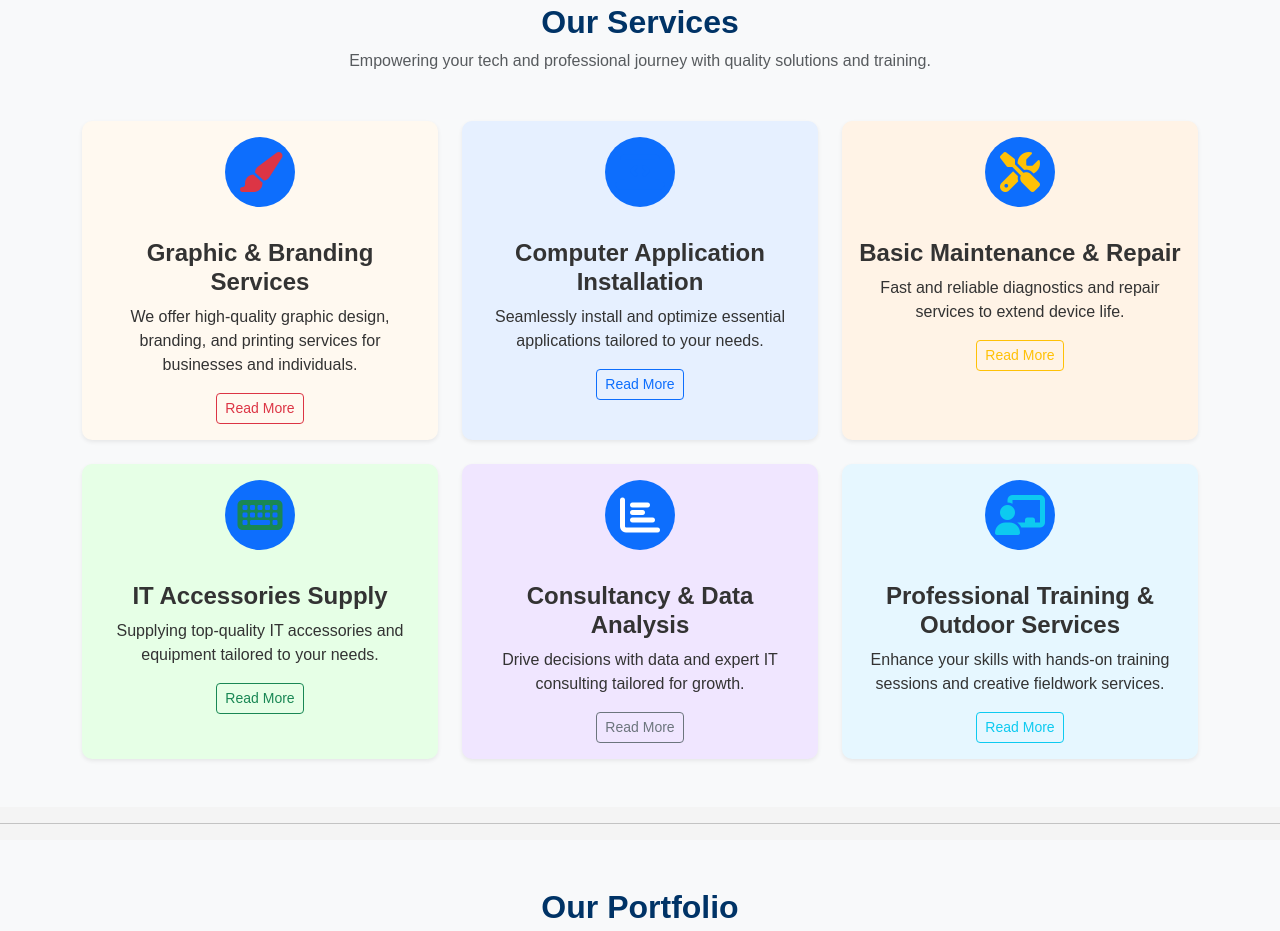
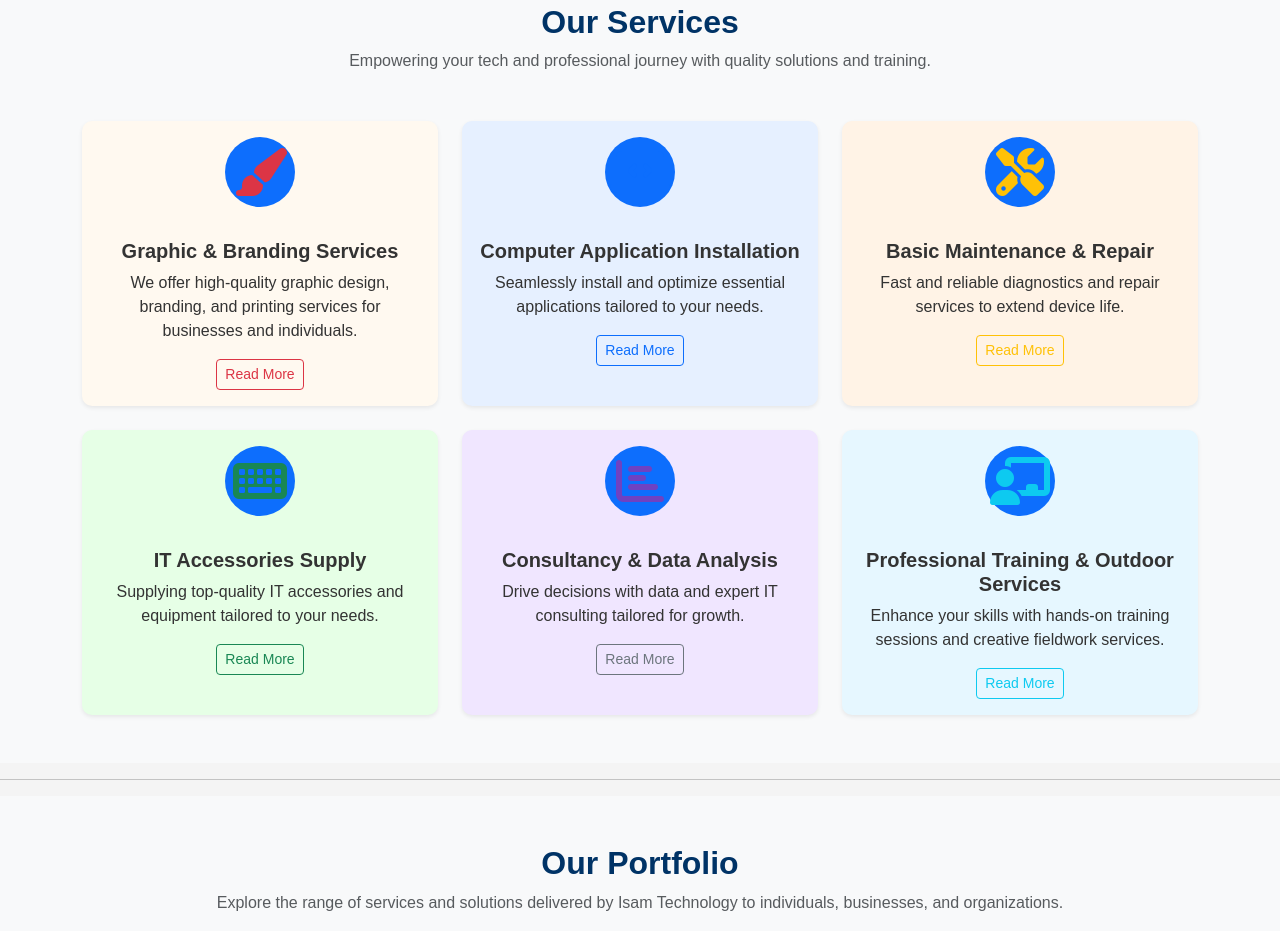
Before and after one commit to Samuelshuruma98/isam_tech, a plain HTML site: page index.html in a window 1280 px wide. Shown: the part 1429-2360 px from the top of the page. Drawn offline with nearby package versions, Linux system fonts and the light colour scheme.

Commit message:
Update styles.css

```diff
--- a/styles.css
+++ b/styles.css
@@ -210,3 +210,29 @@ footer {
     justify-content: center;
     margin-bottom: 20px;
   }
+
+/* Service Section Enhancements */
+  .service-card {
+    transition: transform 0.3s ease, box-shadow 0.3s ease;
+  }
+
+  .service-card:hover {
+    transform: translateY(-5px);
+    box-shadow: 0 0.5rem 1rem rgba(0,0,0,0.15);
+  }
+
+  .text-purple {
+    color: #6f42c1;
+  }
+
+  .service-icon i {
+    font-size: 3rem;
+  }
+
+  .card-title {
+    font-size: 1.25rem;
+  }
+
+  ul {
+    padding-left: 20px;
+  }
```
